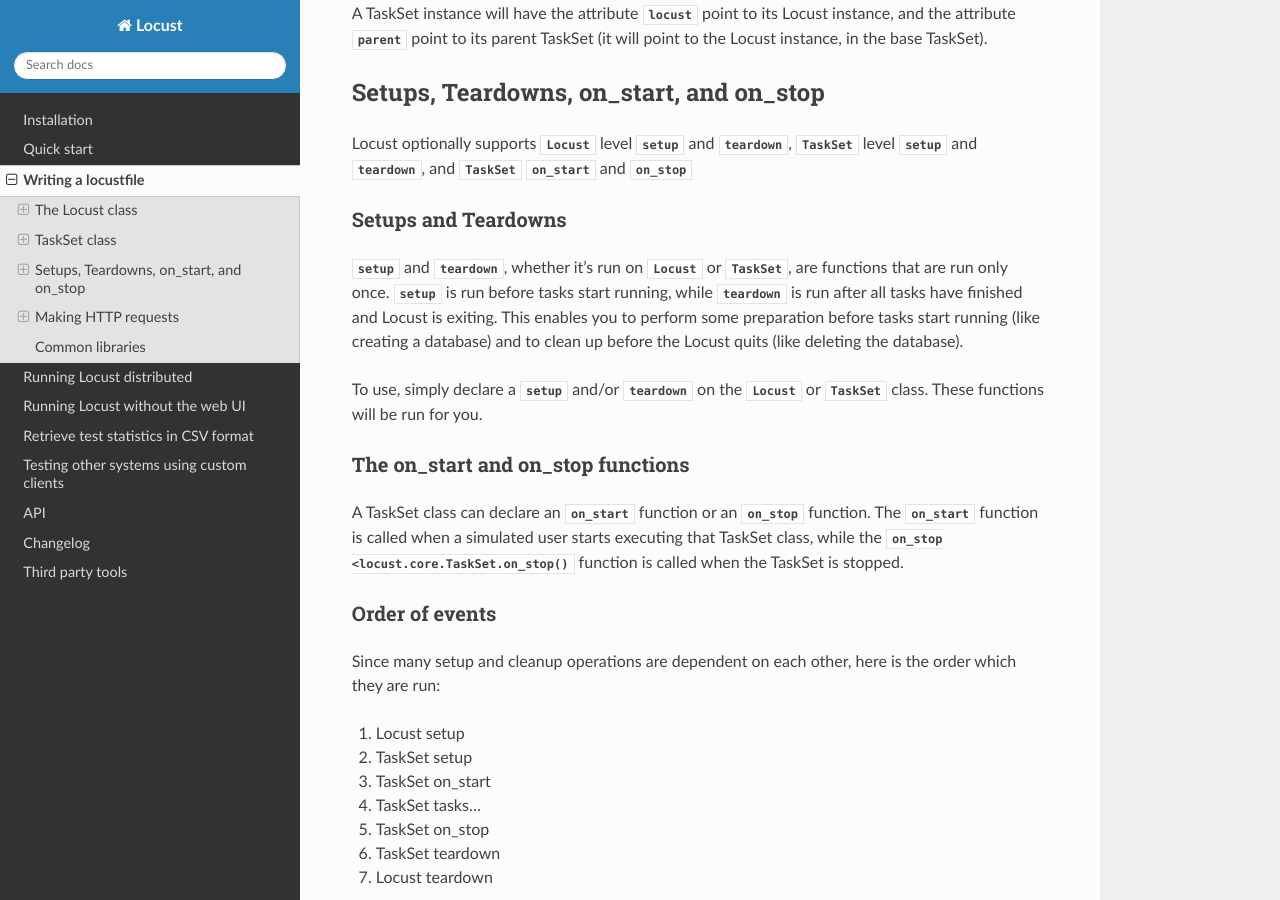
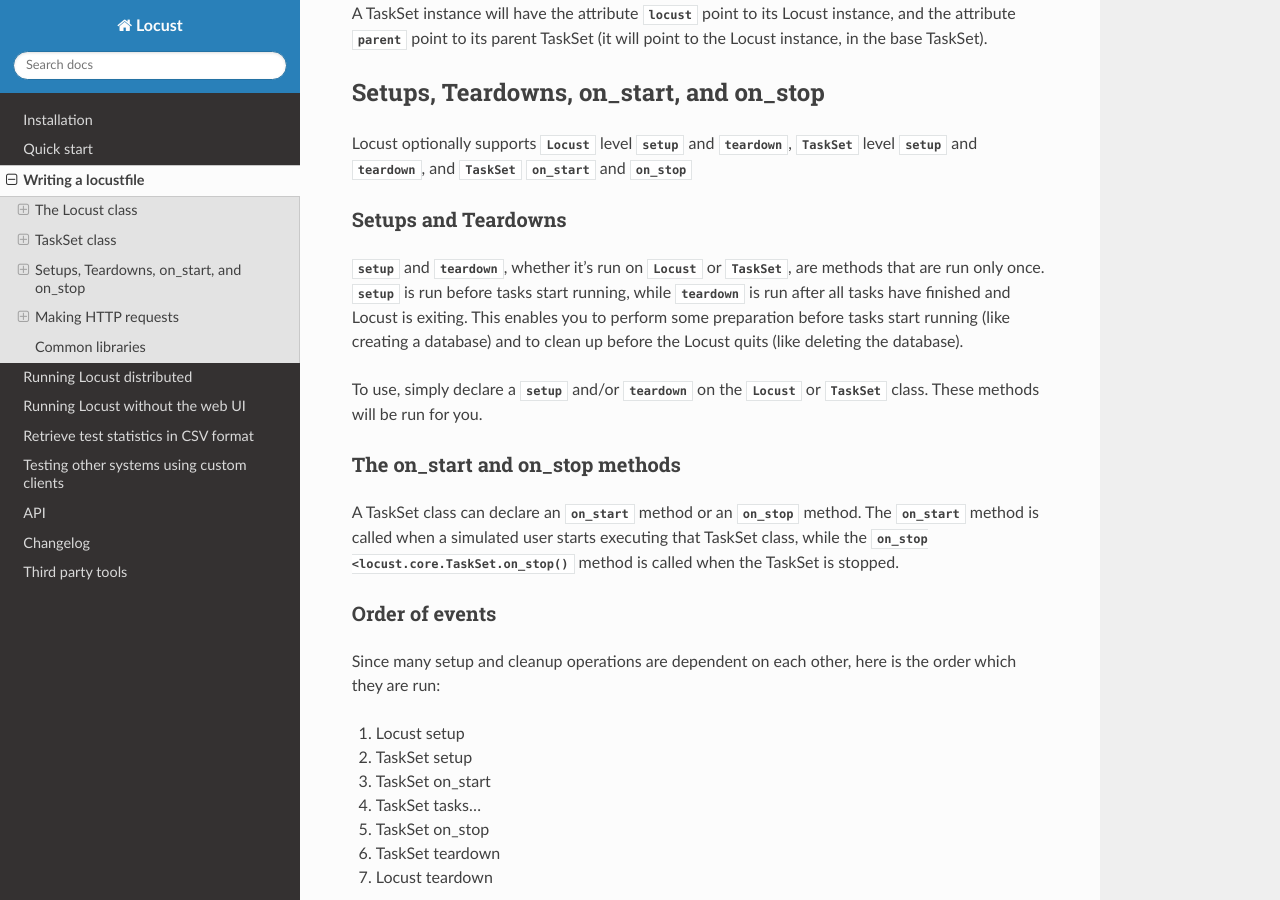
Before and after one commit to locustio/locust, a Sphinx documentation site: the page built from docs/writing-a-locustfile.rst, in a window 1280 px wide and 900 px high, scrolled down 4991 px. Built offline with Sphinx 7.4.7 and the Read the Docs theme 2.0.0, drawn with Linux system fonts in a browser that asks for light colours; pages that are not in the unit, such as notebooks, are missing from menus.

Commit message:
Changed wording in docs from function to method

```diff
--- a/docs/writing-a-locustfile.rst
+++ b/docs/writing-a-locustfile.rst
@@ -249,19 +249,19 @@ and :py:class:`TaskSet <locust.core.TaskSet>` :py:meth:`on_start <locust.core.Ta
 Setups and Teardowns
 --------------------
 
-:py:meth:`setup <locust.core.Locust.setup>` and :py:meth:`teardown <locust.core.Locust.teardown>`, whether it's run on :py:class:`Locust <locust.core.Locust>` or :py:class:`TaskSet <locust.core.TaskSet>`, are functions that are run only once.
+:py:meth:`setup <locust.core.Locust.setup>` and :py:meth:`teardown <locust.core.Locust.teardown>`, whether it's run on :py:class:`Locust <locust.core.Locust>` or :py:class:`TaskSet <locust.core.TaskSet>`, are methods that are run only once.
 :py:meth:`setup <locust.core.Locust.setup>` is run before tasks start running, while :py:meth:`teardown <locust.core.Locust.teardown>` is run after all tasks have finished and Locust is exiting.
 This enables you to perform some preparation before tasks start running (like creating a database) and to clean up before the Locust quits (like deleting the database).
 
 To use, simply declare a :py:meth:`setup <locust.core.Locust.setup>` and/or :py:meth:`teardown <locust.core.Locust.teardown>` on the :py:class:`Locust <locust.core.Locust>` or :py:class:`TaskSet <locust.core.TaskSet>` class.
-These functions will be run for you.
+These methods will be run for you.
 
-The on_start and on_stop functions
+The on_start and on_stop methods
 ----------------------------------
 
-A TaskSet class can declare an :py:meth:`on_start <locust.core.TaskSet.on_start>` function or an :py:meth:`on_stop <locust.core.TaskSet.on_stop>` function.
-The :py:meth:`on_start <locust.core.TaskSet.on_start>` function is called when a simulated user starts executing that TaskSet class,
-while the :py:meth:`on_stop <locust.core.TaskSet.on_stop` function is called when the TaskSet is stopped.
+A TaskSet class can declare an :py:meth:`on_start <locust.core.TaskSet.on_start>` method or an :py:meth:`on_stop <locust.core.TaskSet.on_stop>` method.
+The :py:meth:`on_start <locust.core.TaskSet.on_start>` method is called when a simulated user starts executing that TaskSet class,
+while the :py:meth:`on_stop <locust.core.TaskSet.on_stop` method is called when the TaskSet is stopped.
 
 Order of events
 ---------------
```
